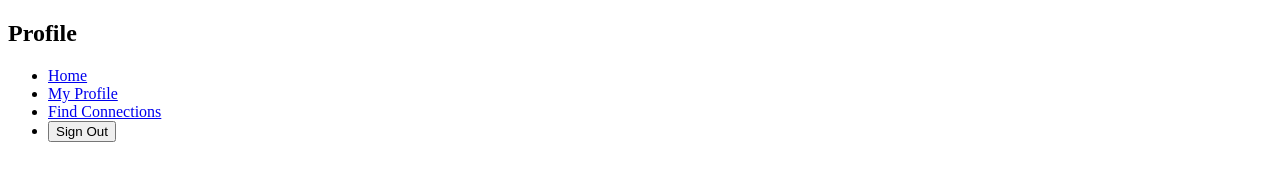
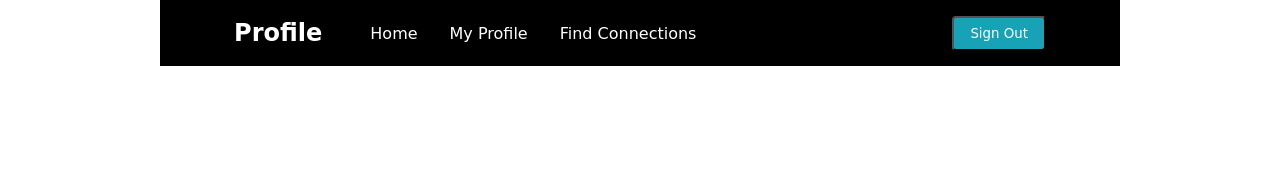
Before and after one commit to NickBarkerDev/profile-page, a plain HTML site: page index.html in a window 1280 px wide. Drawn offline with Linux system fonts and the light colour scheme.

Commit message:
finished styling header

```diff
--- a/index.html
+++ b/index.html
@@ -10,25 +10,21 @@
 
 <body>
     <div class="container">
-        <header class="nav-bar">
+        <header>
             <nav>
                 <h1 class="nav-title">Profile</h1>
                 <ul class="nav-links">
-                    <li>
-                        <a href="#">Home</a>
-                    </li>
-                    <li>
-                        <a href="#">My Profile</a>
-                    </li>
-                    <li>
-                        <a href="#">Find Connections</a>
-                    </li>
-                    <li>
-                        <button class="btn">Sign Out</button>
-                    </li>
+                    <li><a href="#">Home</a></li>
+                    <li><a href="#">My Profile</a></li>
+                    <li><a href="#">Find Connections</a></li>
+                    <li><button class="btn">Sign Out</button></li>
                 </ul>
             </nav>
         </header>
+
+        <main>
+
+        </main>
 
 
     </div><!--container-->
--- a/style.css
+++ b/style.css
@@ -0,0 +1,45 @@
+* {
+    margin: 0;
+    padding: 0;
+    box-sizing: border-box;
+    font-family: cursive, 'sans-serif';
+}
+
+.container {
+    width: 60rem;
+    border: 1px solid black;
+    margin: 0 auto;
+}
+
+header {
+    background-color: black;
+    color: white;
+}
+
+nav {
+    display: flex;
+    align-items: center;
+    justify-content: center;
+    height: 4rem;
+}
+
+.nav-links {
+    display: flex;
+    margin-left: 2rem;
+    list-style: none;
+    align-items: center;
+}
+
+.nav-links a {
+    text-decoration: none;
+    margin: 0 1rem;
+    color: white;
+}
+
+.btn {
+    margin-left: 15rem;
+    padding: 0.5rem 1rem;
+    background-color: rgb(23,162,184);
+    border-radius: 4px;
+    color: white;
+}
```
